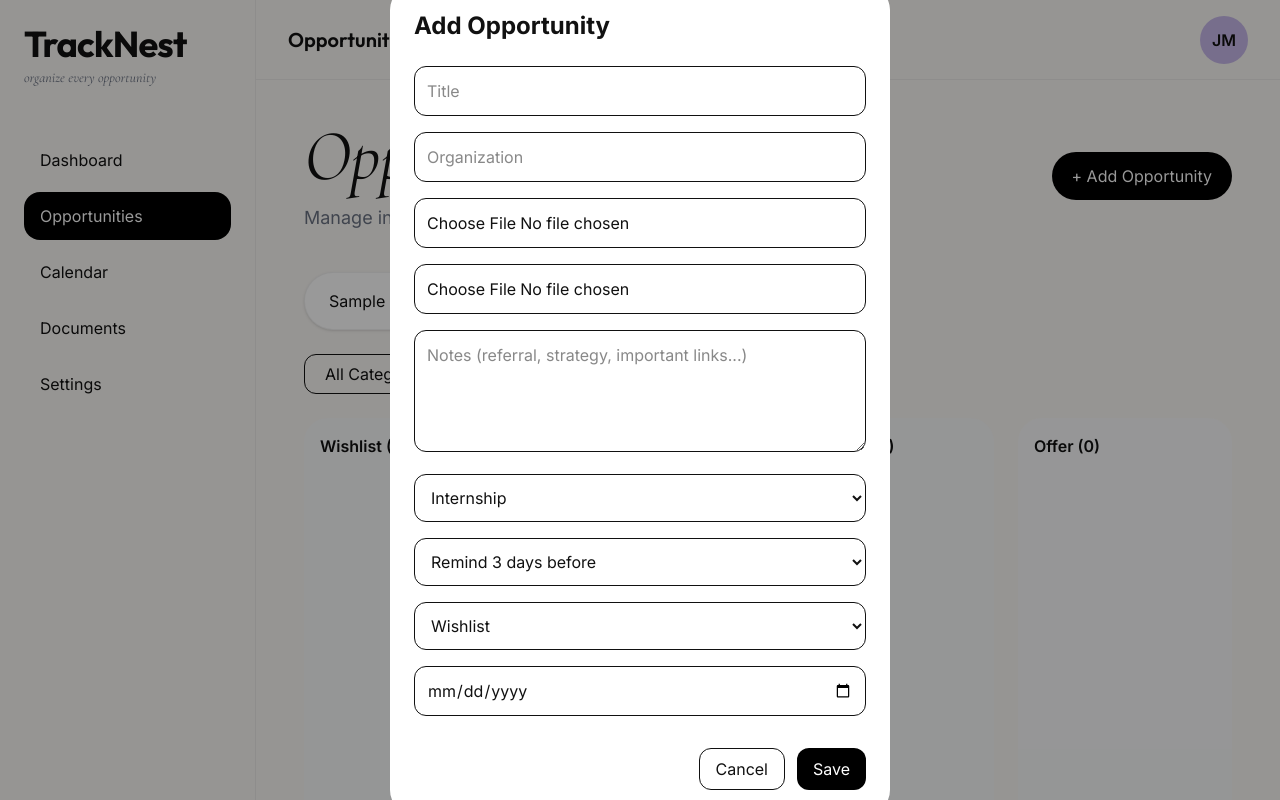
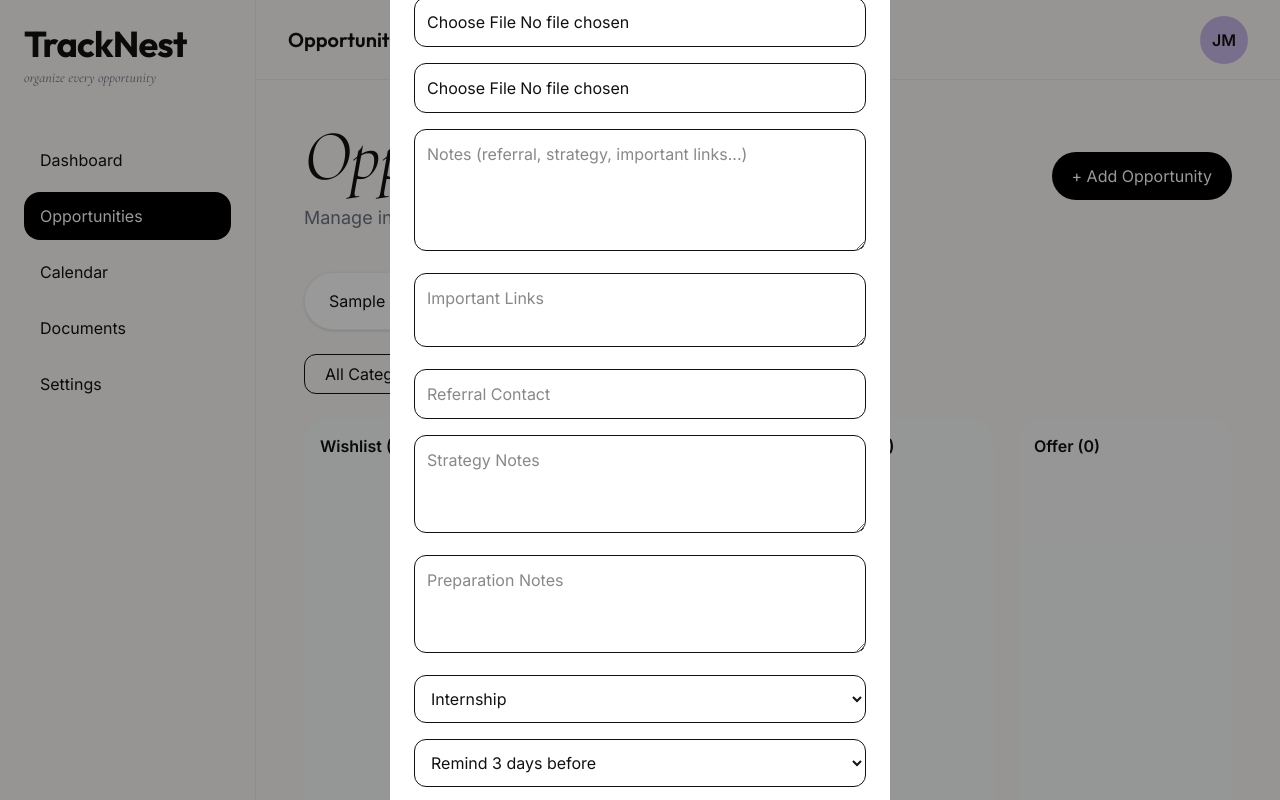
Before and after one commit to Jyotiiii3003/TrackNest, a React (Vite) app in the folder frontend/: page /opportunities in a window 1280 px wide. Both pictures are taken after typing "Sample" into the empty fields and a click on the button "+ Add Opportunity". Shown: the top 800 px of the page. Built offline with nearby package versions, Linux system fonts and the light colour scheme.

Commit message:
Updated notes section

```diff
--- a/frontend/src/components/opportunities/AddOpportunityModal.jsx
+++ b/frontend/src/components/opportunities/AddOpportunityModal.jsx
@@ -17,6 +17,10 @@ function AddOpportunityModal({
     resumeName: "",
     coverLetterName: "",
     notes: "",
+    importantLinks: "",
+    referralContact: "",
+    strategyNotes: "",
+    prepNotes: ""
   }
 );
 
@@ -32,6 +36,10 @@ function AddOpportunityModal({
       resumeName: "",
       coverLetterName: "",
       notes: "",
+      importantLinks: "",
+      referralContact: "",
+      strategyNotes: "",
+      prepNotes: ""
     }
   );
 }, [existingData]);
@@ -155,6 +163,56 @@ function AddOpportunityModal({
             }
           />
 
+          <textarea
+            placeholder="Important Links"
+            className="w-full border rounded-xl p-3"
+            rows="2"
+            value={formData.importantLinks}
+            onChange={(e) =>
+            setFormData({
+            ...formData,
+            importantLinks: e.target.value,
+            })
+            }
+          />
+          <input
+            type="text"
+            placeholder="Referral Contact"
+            className="w-full border rounded-xl p-3"
+            value={formData.referralContact}
+            onChange={(e) =>
+            setFormData({
+            ...formData,
+            referralContact: e.target.value,
+            })
+            }
+          />
+
+          <textarea
+            placeholder="Strategy Notes"
+            className="w-full border rounded-xl p-3"
+            rows="3"
+            value={formData.strategyNotes}
+            onChange={(e) =>
+            setFormData({
+            ...formData,
+            strategyNotes: e.target.value,
+            })
+            }
+          />
+
+          <textarea
+            placeholder="Preparation Notes"
+            className="w-full border rounded-xl p-3"
+            rows="3"
+            value={formData.prepNotes}
+            onChange={(e) =>
+            setFormData({
+            ...formData,
+            prepNotes: e.target.value,
+            })
+            }
+          />
           <select
               className="w-full border rounded-xl p-3"
               value={formData.category}
--- a/frontend/src/components/opportunities/OpportunityDetailModal.jsx
+++ b/frontend/src/components/opportunities/OpportunityDetailModal.jsx
@@ -127,6 +127,46 @@ function OpportunityDetailModal({
             </div>
           </div>
 
+            <div>
+                <h3 className="font-semibold mb-2">
+                Important Links
+                </h3>
+
+                <div className="bg-gray-50 p-4 rounded-2xl">
+                {opportunity.importantLinks || "No links"}
+                </div>
+            </div>
+
+            <div>
+                    <h3 className="font-semibold mb-2">
+                    Referral Contact
+                    </h3>
+
+                <p>
+                 {opportunity.referralContact || "None"}
+                </p>
+            </div>
+
+            <div>
+                <h3 className="font-semibold mb-2">
+                Strategy Notes
+                 </h3>
+
+                <div className="bg-gray-50 p-4 rounded-2xl">
+                    {opportunity.strategyNotes || "No strategy notes"}
+                </div>
+            </div>
+
+            <div>
+                <h3 className="font-semibold mb-2">
+                Interview Prep
+                 </h3>
+
+                <div className="bg-gray-50 p-4 rounded-2xl">
+                {opportunity.prepNotes || "No prep notes"}
+                </div>
+            </div>
+
           <div>
             <h3 className="font-semibold mb-2">
               Reminder
--- a/frontend/src/pages/Opportunities.jsx
+++ b/frontend/src/pages/Opportunities.jsx
@@ -33,7 +33,7 @@ function Opportunities() {
   const filteredOpportunities =
   opportunitiesList
     .filter((item) =>
-      `${item.title} ${item.organization} ${item.category} ${item.notes || ""}`
+      `${item.title} ${item.organization} ${item.category} ${item.notes || ""} ${item.importantLinks || ""} ${item.referralContact || ""} ${item.strategyNotes || ""} ${item.prepNotes || ""}`
         .toLowerCase()
         .includes(searchTerm.toLowerCase())
     )
```
